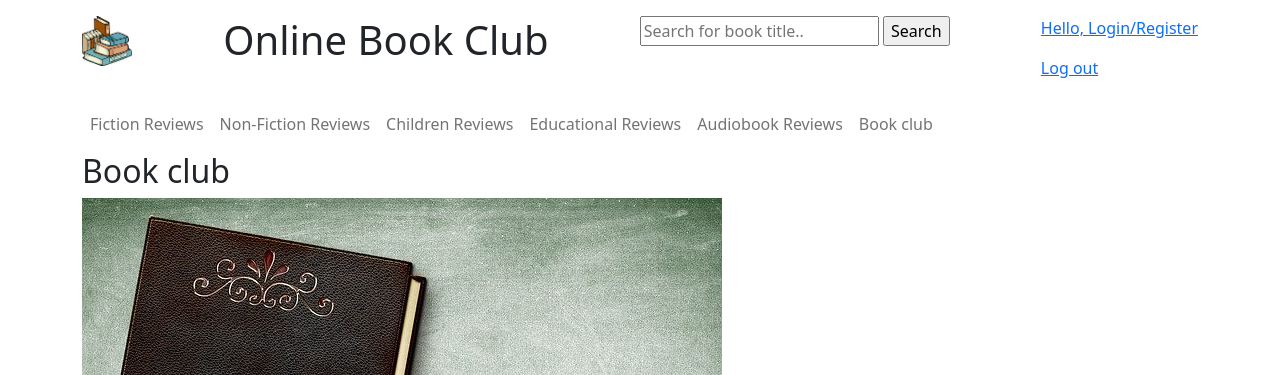
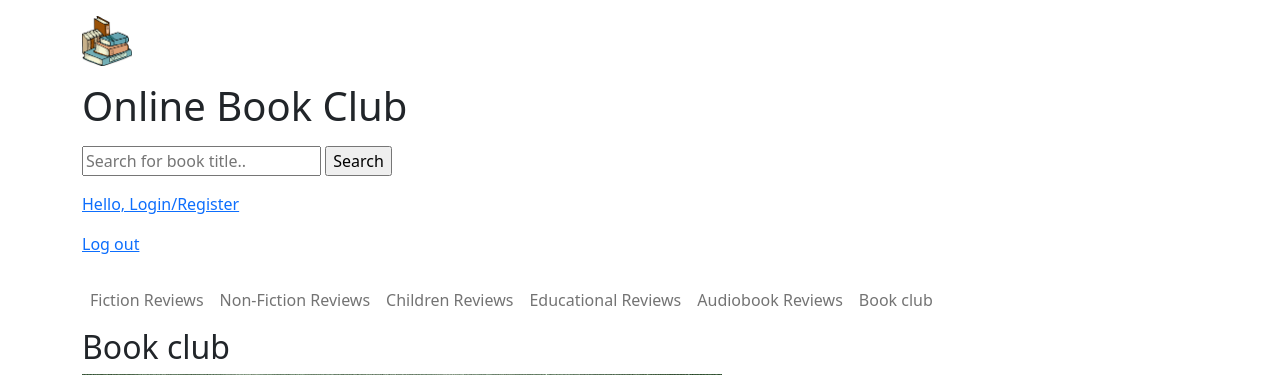
Before and after one commit to callum-r-ross/Bookclub, a PHP site: page / in a window 1280 px wide. Shown: the top 375 px of the page. Run offline with PHP 8.4, Linux system fonts and the light colour scheme.

Commit message:
header changes

```diff
--- a/Coursework/index.php
+++ b/Coursework/index.php
@@ -18,26 +18,18 @@ if(empty($_SESSION["username"])){
 </head>
 <body>
 <div class="container">
+
 <!--Header start here-->
 <header>
-<div class="d-flex justify-content-between">
+<img src="style/logo.png" alt="site logo" id="logo" class="mt-3 flex-fill">
+<h1 class="mt-3 flex-fill">Online Book Club</h1>
 
-<div>
-    <img src="style/logo.png" alt="site logo" id="logo" class="mt-3">
-</div>
+<form action="searchBar.php" method="POST" class="mt-3">
+    <input type ="text" id="searchTerm" name="searchTerm" placeholder="Search for book title..">
+    <input type="submit" value="Search">
+</form>
 
-<div>
-    <h1 class="mt-3">Online Book Club</h1>
-</div>
-
-    <div>
-        <form action="searchBar.php" method="POST" class="mt-3">
-            <input type ="text" id="searchTerm" name="searchTerm" placeholder="Search for book title..">
-            <input type="submit" value="Search">
-        </form>
-    </div>
-<div>
-    <?php
+<?php
 if(!isSet($_SESSION["username"])){
     echo "<p class='mt-3'><a href='login.html'>Hello, Login/Register</a></p>";
 } else {
@@ -45,8 +37,6 @@ if(!isSet($_SESSION["username"])){
         }
 echo "<p class='mt-3'><a href='logout.php'>Log out</a></p>";
 ?>
-</div>
-</div>
 </header>
 
 <!--Nav bar-->
```
